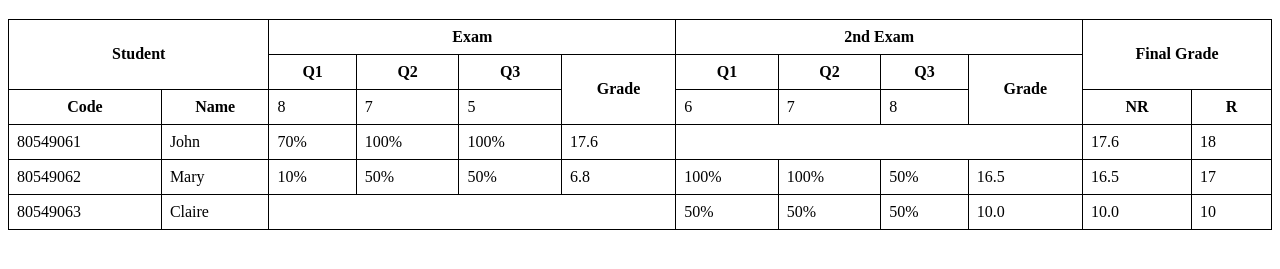
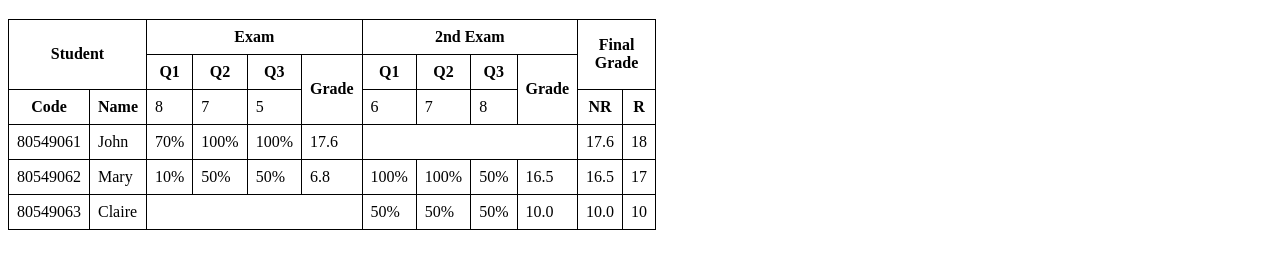
Before and after one commit to Soranikki/2024_CSE391_NentangWeb, a plain HTML site: page Bai_tap_lam_rieng/TH2_Bai3_Tran_Gia_Khanh/BTH2_Bai3.html in a window 1280 px wide. Shown: the part 61-330 px from the top of the page. Drawn offline with Linux system fonts and the light colour scheme.

Commit message:
Updated BTH2_Bai3.html and add Bai4

```diff
--- a/Bai_tap_lam_rieng/TH2_Bai3_Tran_Gia_Khanh/BTH2_Bai3.html
+++ b/Bai_tap_lam_rieng/TH2_Bai3_Tran_Gia_Khanh/BTH2_Bai3.html
@@ -17,7 +17,7 @@
 <body>
     <h1>HTML Table</h1>
 
-    <table style="width: 100%">
+    <table style="width: 30%">
         <!--* Row 1 -->
         <tr>
             <th rowspan="2", colspan="2"> Student </th>
```
Also changed, not shown: Bai_tap_lam_rieng/TH2_Bai4_Tran_Gia_Khanh/BTH2_Bai4.html (added).
